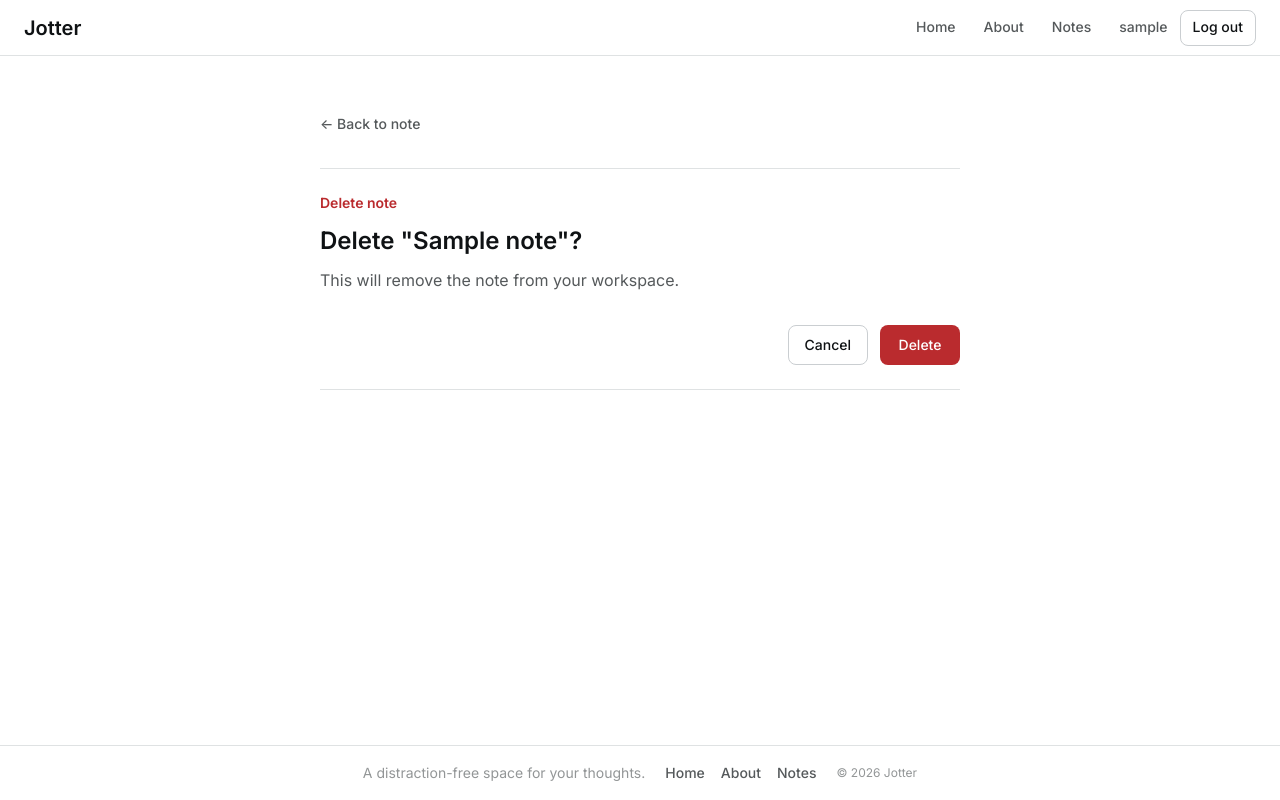
After one commit to Solod-S/jotter-django, a Django app: page /notes/1/delete/ in a window 1280 px wide. The commit adds this page. Run offline with Django 4.2, Linux system fonts and the light colour scheme; a user stored in the database is signed in; tables that the repository leaves empty hold one stand-in row (values such as "Sample post").

Commit message:
add note deletion functionality with confirmation page

```diff
--- a/notes/urls.py
+++ b/notes/urls.py
@@ -11,4 +11,5 @@ urlpatterns = [
     path('notes/create/', views.note_create, name="note_create"),
     path('notes/<int:pk>/', views.note_detail, name="note_detail"),
     path('notes/<int:pk>/edit/', views.note_edit, name="note_edit"),
+    path('notes/<int:pk>/delete/', views.note_delete, name="note_delete"),
 ]
--- a/notes/views.py
+++ b/notes/views.py
@@ -80,6 +80,18 @@ def note_edit(request, pk):
 
 @login_required
 @require_http_methods(["GET", "POST"])
+def note_delete(request, pk):
+    note = get_object_or_404(Note, pk=pk, owner=request.user)
+
+    if request.method == "POST":
+        note.delete()
+        return redirect("notes:notes_list")
+
+    return render(request, "notes/note_confirm_delete.html", {"note": note})
+
+
+@login_required
+@require_http_methods(["GET", "POST"])
 def tags_api(request):
     if request.method == "GET":
         tags = Tag.objects.filter(owner=request.user).order_by("name")
--- a/static/css/components.css
+++ b/static/css/components.css
@@ -339,6 +339,83 @@
   border-color: var(--border);
   pointer-events: none;
   opacity: 0.5;
+}
+
+/* ---- Delete confirmation ---- */
+.delete-confirm {
+  width: 100%;
+  max-width: 40rem;
+  margin: 0 auto;
+}
+
+.delete-confirm__back {
+  display: inline-flex;
+  align-items: center;
+  min-height: 40px;
+  margin-bottom: var(--space-6);
+  color: var(--ink-secondary);
+  font-size: var(--text-sm);
+  font-weight: 500;
+  text-decoration: none;
+  transition: color 150ms ease-out;
+}
+
+.delete-confirm__back:hover {
+  color: var(--ink);
+}
+
+.delete-confirm__back:focus-visible {
+  outline: 3px solid var(--ring);
+  outline-offset: 4px;
+}
+
+.delete-confirm__body {
+  padding: var(--space-6) 0;
+  border-top: 1px solid var(--border);
+  border-bottom: 1px solid var(--border);
+}
+
+.delete-confirm__label {
+  margin-bottom: var(--space-3);
+  color: var(--error);
+  font-size: var(--text-sm);
+  font-weight: 600;
+  line-height: 1.4;
+}
+
+.delete-confirm__title {
+  margin-bottom: var(--space-3);
+  color: var(--ink);
+  font-size: var(--text-2xl);
+  font-weight: 600;
+  line-height: 1.3;
+  text-wrap: balance;
+}
+
+.delete-confirm__text {
+  max-width: 44ch;
+  margin-bottom: var(--space-8);
+  color: var(--ink-secondary);
+  font-size: var(--text-base);
+  line-height: 1.6;
+}
+
+.delete-confirm__actions {
+  display: flex;
+  align-items: center;
+  justify-content: flex-end;
+  gap: var(--space-3);
+}
+
+@media (max-width: 639px) {
+  .delete-confirm__actions {
+    align-items: stretch;
+    flex-direction: column-reverse;
+  }
+
+  .delete-confirm__actions .btn {
+    width: 100%;
+  }
 }
 
 /* ---- Form styles (create/edit note) ---- */
--- /dev/null
+++ b/templates/notes/note_confirm_delete.html
@@ -0,0 +1,30 @@
+{% extends "base.html" %}
+{% load static %}
+
+{% block title %}Delete note - Jotter{% endblock %}
+
+{% block extra_css %}
+  <link rel="stylesheet" href="{% static 'css/components.css' %}" />
+{% endblock %}
+
+{% block content %}
+  <section class="delete-confirm" aria-labelledby="delete-confirm-title">
+    <a href="{% url 'notes:note_detail' note.pk %}" class="delete-confirm__back">&larr; Back to note</a>
+
+    <div class="delete-confirm__body">
+      <p class="delete-confirm__label">Delete note</p>
+      <h1 class="delete-confirm__title" id="delete-confirm-title">
+        Delete "{{ note.title|default:"Untitled" }}"?
+      </h1>
+      <p class="delete-confirm__text">
+        This will remove the note from your workspace.
+      </p>
+
+      <form method="post" class="delete-confirm__actions">
+        {% csrf_token %}
+        <a href="{% url 'notes:note_detail' note.pk %}" class="btn btn--secondary">Cancel</a>
+        <button type="submit" class="btn btn--danger">Delete</button>
+      </form>
+    </div>
+  </section>
+{% endblock %}
--- a/templates/notes/note_detail.html
+++ b/templates/notes/note_detail.html
@@ -55,7 +55,7 @@
 
     <footer class="note-detail__footer">
       <a href="{% url 'notes:note_edit' note.pk %}" class="btn btn--secondary btn--sm">Edit note</a>
-      <button type="button" class="btn btn--danger btn--sm">Delete</button>
+      <a href="{% url 'notes:note_delete' note.pk %}" class="btn btn--danger btn--sm">Delete</a>
     </footer>
   </article>
 {% endblock %}
```
